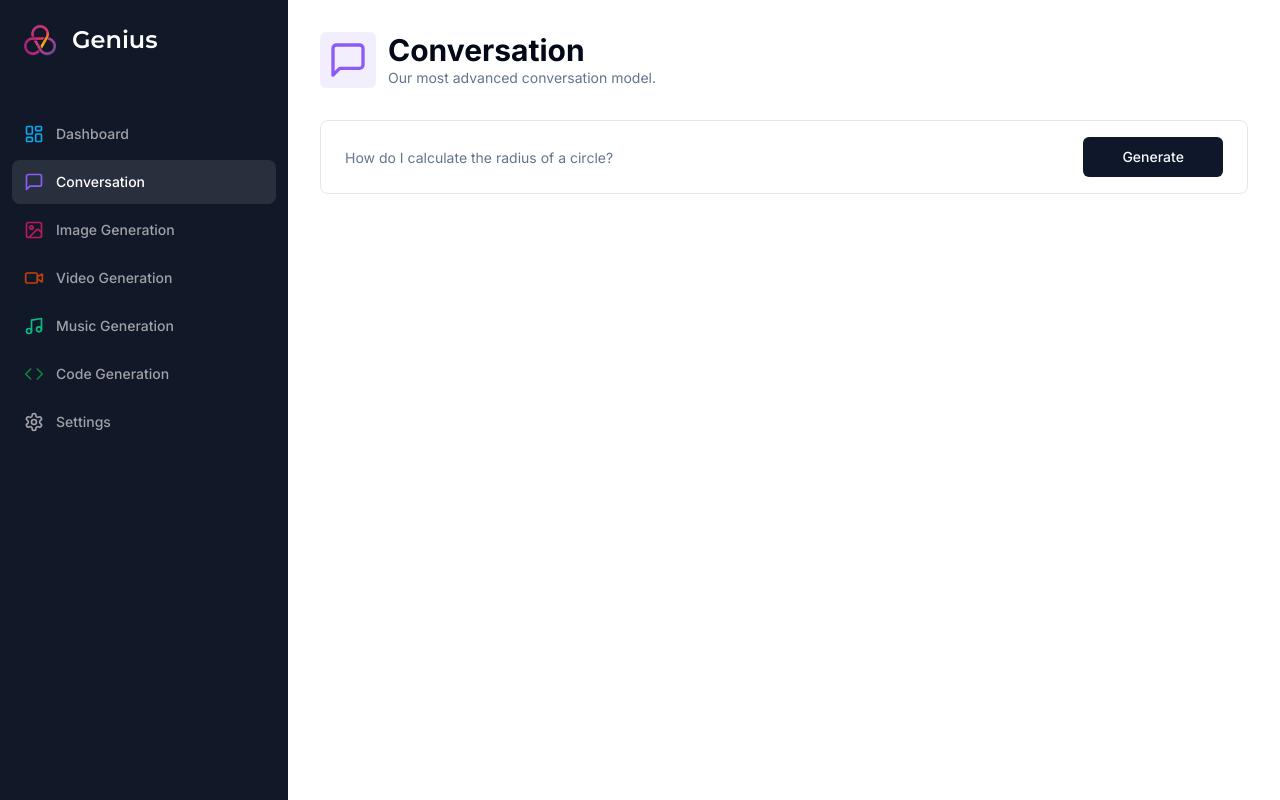
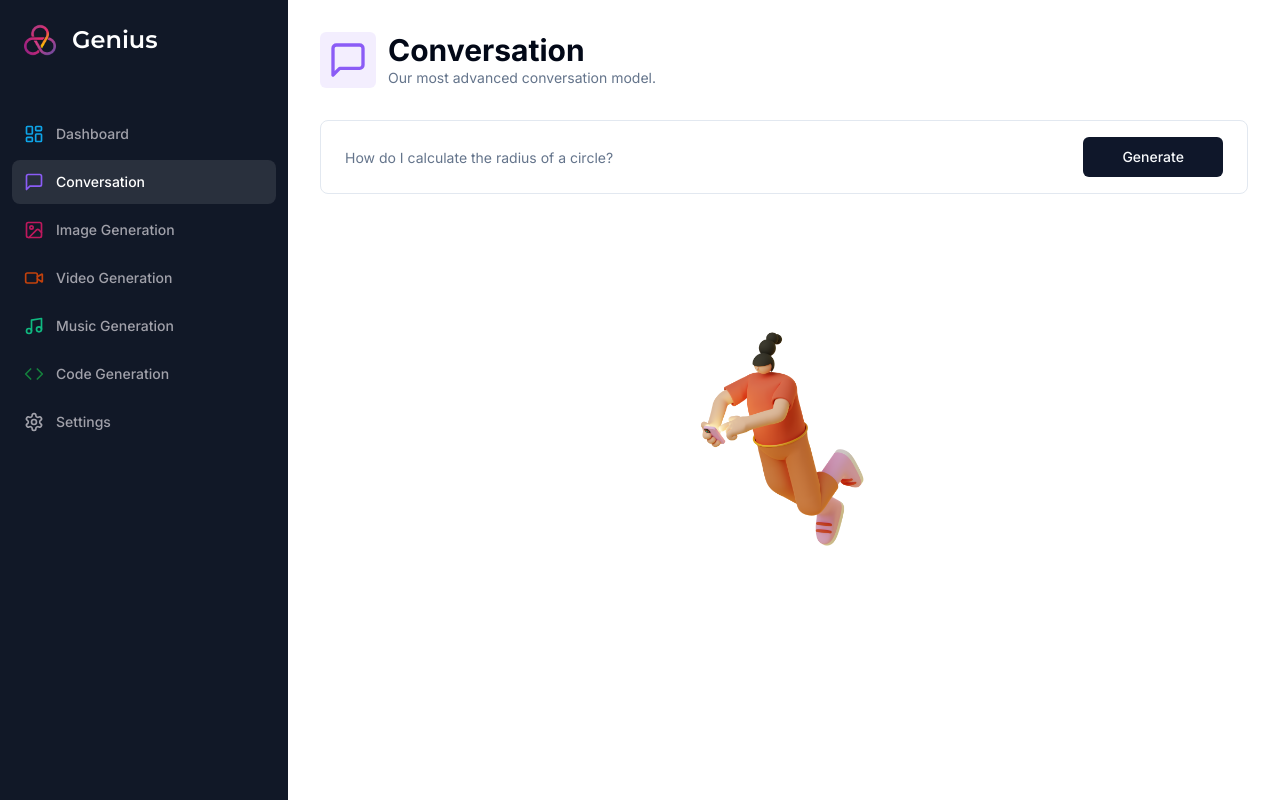
Before and after one commit to jmgrd98/genius-saas, a Next.js app: page /conversation in a window 1280 px wide. Built offline with nearby package versions, Linux system fonts and the light colour scheme.

Commit message:
empty state

```diff
--- a/app/(dashboard)/(routes)/conversation/page.tsx
+++ b/app/(dashboard)/(routes)/conversation/page.tsx
@@ -13,6 +13,7 @@
 import { useRouter } from 'next/navigation';
 import { useState } from 'react';
 import { ChatCompletionMessageParam } from 'openai/resources/index.mjs';
+import Empty from '@/components/Empty';
 
 const ConversationPage = () => {
     const router = useRouter();
@@ -94,8 +95,11 @@
         </div>
 
         <div className='space-y-4 mt-4'>
+          {messages.length === 0 && !isLoading && (
+            <Empty />
+          )}
             <div className='flex flex-col-reverse gap-y-4'>
-                {messages.map((message) => (
+                {messages.map((message: any) => (
                   <div key={message.content}>
                     {message.content}
                   </div>
--- /dev/null
+++ b/components/Empty.tsx
@@ -0,0 +1,22 @@
+import Image from "next/image"
+
+interface EmptyProps {
+    label: string
+}
+
+const Empty = ({ label }: EmptyProps) => {
+  return (
+    <div className="h-full p-20 flex flex-col items-center justify-center">
+      <div className="relative h-72 w-72">
+        <Image
+            alt="Empty"
+            fill
+            src='/empty.png'
+        />
+      </div>
+
+    </div>
+  )
+}
+
+export default Empty
```
Also changed, not shown: public/empty.png (added).
